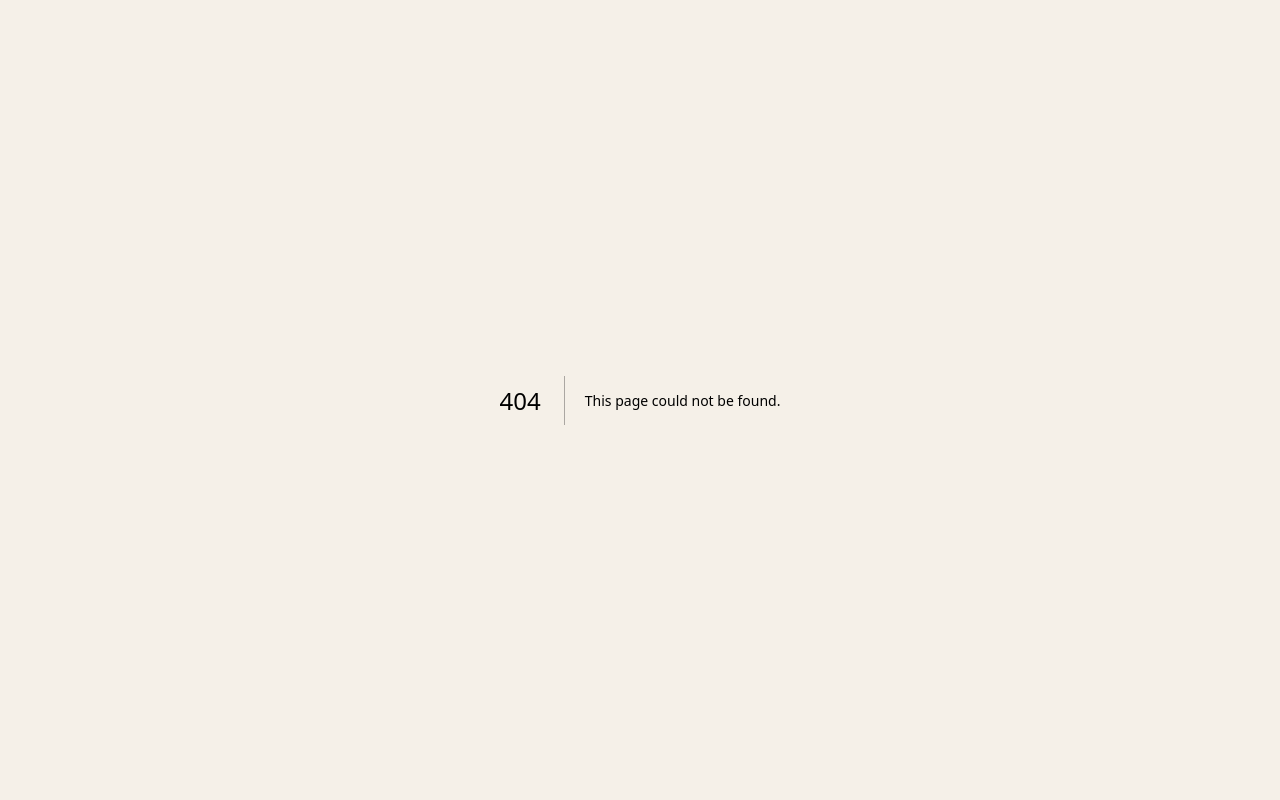
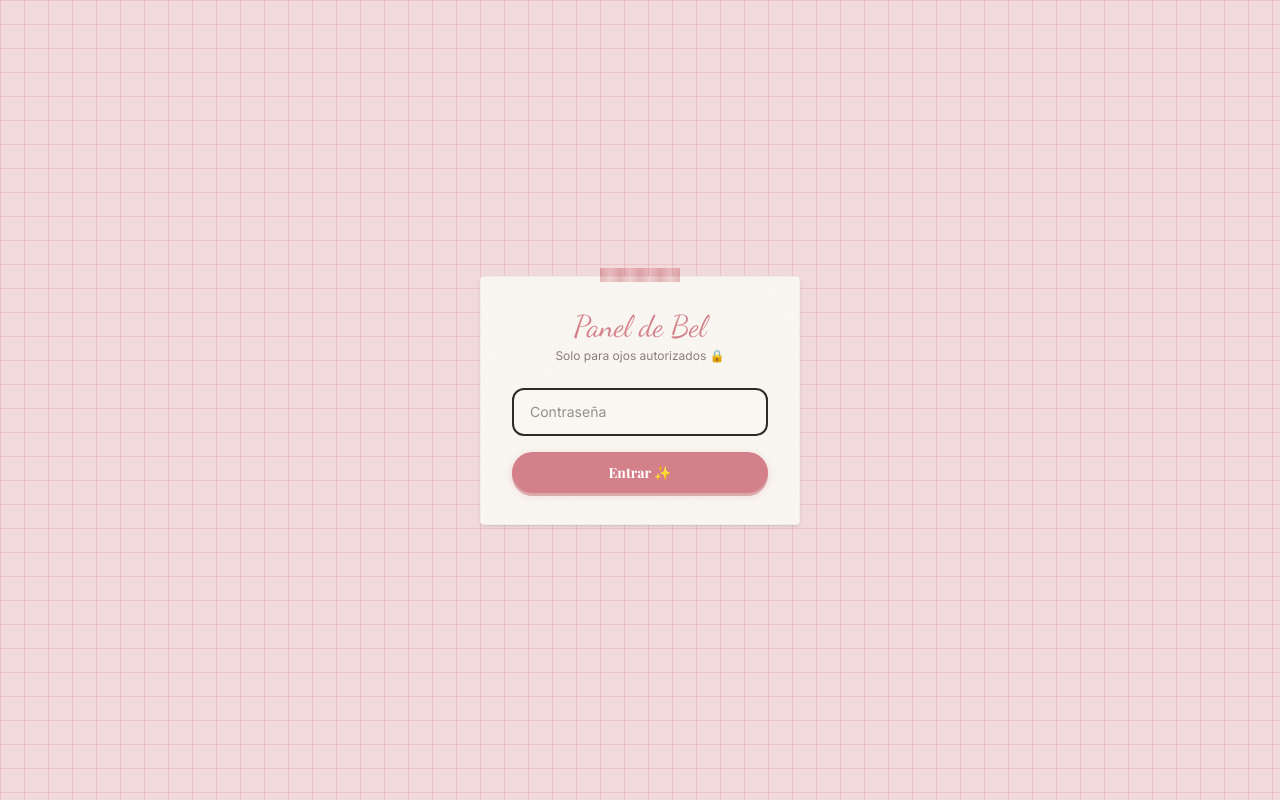
Before and after one commit to thejournalvibes/vibesbybel, a Next.js app: page /admin in a window 1280 px wide. Before the commit this address had no page. Built offline with nearby package versions, Linux system fonts and the light colour scheme.

Commit message:
Add admin sales dashboard

```diff
--- /dev/null
+++ b/src/app/admin/page.tsx
@@ -0,0 +1,157 @@
+"use client";
+
+import { useState } from "react";
+
+interface ProductStat {
+  id: string;
+  name: string;
+  price: number;
+  currency: string;
+  sales: number;
+  revenue: number;
+}
+
+interface Stats {
+  stats: ProductStat[];
+  totalSales: number;
+  totalRevenue: number;
+}
+
+export default function AdminPage() {
+  const [password, setPassword] = useState("");
+  const [data, setData] = useState<Stats | null>(null);
+  const [error, setError] = useState("");
+  const [loading, setLoading] = useState(false);
+
+  const handleLogin = async (e: React.FormEvent) => {
+    e.preventDefault();
+    setLoading(true);
+    setError("");
+
+    try {
+      const res = await fetch("/api/admin-stats", {
+        method: "POST",
+        headers: { "Content-Type": "application/json" },
+        body: JSON.stringify({ password }),
+      });
+
+      if (!res.ok) {
+        setError("Contraseña incorrecta 🙅‍♀️");
+        setLoading(false);
+        return;
+      }
+
+      const json = await res.json();
+      setData(json);
+    } catch {
+      setError("Error de conexión");
+    } finally {
+      setLoading(false);
+    }
+  };
+
+  if (!data) {
+    return (
+      <div className="min-h-screen bg-grid-pink flex items-center justify-center p-6">
+        <div className="paper-card p-8 max-w-xs w-full">
+          <div className="washi-tape washi-pink absolute -top-2 left-1/2 -translate-x-1/2 w-20" />
+          <h1 className="font-script text-3xl text-blush text-center mb-1">
+            Panel de Bel
+          </h1>
+          <p className="text-xs text-muted text-center mb-6">
+            Solo para ojos autorizados 🔒
+          </p>
+
+          <form onSubmit={handleLogin} className="flex flex-col gap-4">
+            <input
+              type="password"
+              placeholder="Contraseña"
+              value={password}
+              onChange={(e) => setPassword(e.target.value)}
+              className="w-full border-2 border-blush/30 rounded-xl px-4 py-3 text-sm text-charcoal bg-paper focus:outline-none focus:border-blush"
+            />
+            {error && (
+              <p className="text-xs text-red-400 text-center">{error}</p>
+            )}
+            <button
+              type="submit"
+              disabled={loading}
+              className="btn-primary w-full text-center disabled:opacity-60"
+            >
+              {loading ? "Verificando..." : "Entrar ✨"}
+            </button>
+          </form>
+        </div>
+      </div>
+    );
+  }
+
+  return (
+    <div className="min-h-screen bg-cream p-6">
+      <div className="max-w-sm mx-auto">
+        {/* Header */}
+        <div className="text-center mb-8">
+          <h1 className="font-script text-4xl text-blush mb-1">Panel de ventas</h1>
+          <p className="text-sm text-muted">The Journal Vibes by Bel ✨</p>
+        </div>
+
+        {/* Totales */}
+        <div className="flex gap-3 mb-6">
+          <div className="paper-card flex-1 p-4 text-center rotate-1">
+            <div className="washi-tape washi-pink w-12 mx-auto mb-2" />
+            <p className="text-3xl font-serif font-black text-blush">
+              {data.totalSales}
+            </p>
+            <p className="text-xs text-muted mt-1">ventas totales</p>
+          </div>
+          <div className="paper-card flex-1 p-4 text-center -rotate-1">
+            <div className="washi-tape washi-blue w-12 mx-auto mb-2" />
+            <p className="text-3xl font-serif font-black text-sky">
+              ${data.totalRevenue}
+            </p>
+            <p className="text-xs text-muted mt-1">ingresos totales</p>
+          </div>
+        </div>
+
+        {/* Por producto */}
+        <h2 className="font-serif font-bold text-charcoal text-lg mb-3">
+          Por producto
+        </h2>
+        <div className="flex flex-col gap-3">
+          {data.stats.map((product) => (
+            <div key={product.id} className="paper-card p-4 flex items-center gap-4">
+              <div className="w-12 h-12 rounded-xl bg-blush/10 flex items-center justify-center text-2xl flex-shrink-0">
+                📓
+              </div>
+              <div className="flex-1">
+                <p className="font-serif font-bold text-charcoal text-sm">
+                  {product.name}
+                </p>
+                <p className="text-xs text-muted">
+                  ${product.price} {product.currency} por unidad
+                </p>
+              </div>
+              <div className="text-right">
+                <p className="font-serif font-black text-xl text-blush">
+                  {product.sales}
+                </p>
+                <p className="text-xs text-muted">ventas</p>
+              </div>
+            </div>
+          ))}
+        </div>
+
+        <button
+          onClick={() => { setData(null); setPassword(""); }}
+          className="btn-secondary w-full text-center mt-8"
+        >
+          Cerrar sesión
+        </button>
+
+        <p className="text-center text-xs text-muted mt-4">
+          Los datos se actualizan en tiempo real 🌙
+        </p>
+      </div>
+    </div>
+  );
+}
--- /dev/null
+++ b/src/app/api/admin-stats/route.ts
@@ -0,0 +1,27 @@
+import { NextRequest, NextResponse } from "next/server";
+import { getSalesCount } from "@/lib/redis";
+import { PRODUCTS } from "@/lib/products";
+
+export async function POST(req: NextRequest) {
+  const { password } = await req.json();
+
+  if (password !== process.env.ADMIN_PASSWORD) {
+    return NextResponse.json({ error: "No autorizado" }, { status: 401 });
+  }
+
+  const stats = await Promise.all(
+    PRODUCTS.map(async (product) => ({
+      id: product.id,
+      name: product.name,
+      price: product.price,
+      currency: product.currency,
+      sales: await getSalesCount(product.id),
+      revenue: product.price * (await getSalesCount(product.id)),
+    }))
+  );
+
+  const totalSales = stats.reduce((acc, p) => acc + p.sales, 0);
+  const totalRevenue = stats.reduce((acc, p) => acc + p.revenue, 0);
+
+  return NextResponse.json({ stats, totalSales, totalRevenue });
+}
```
